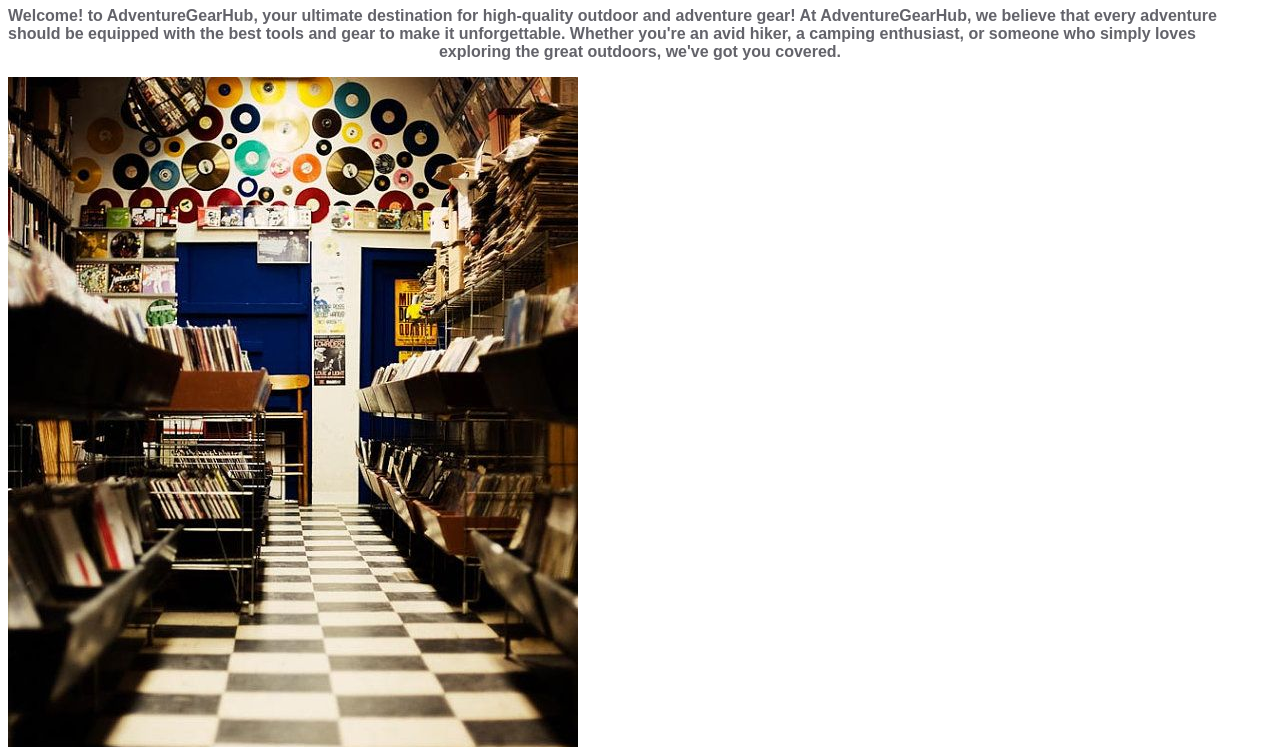
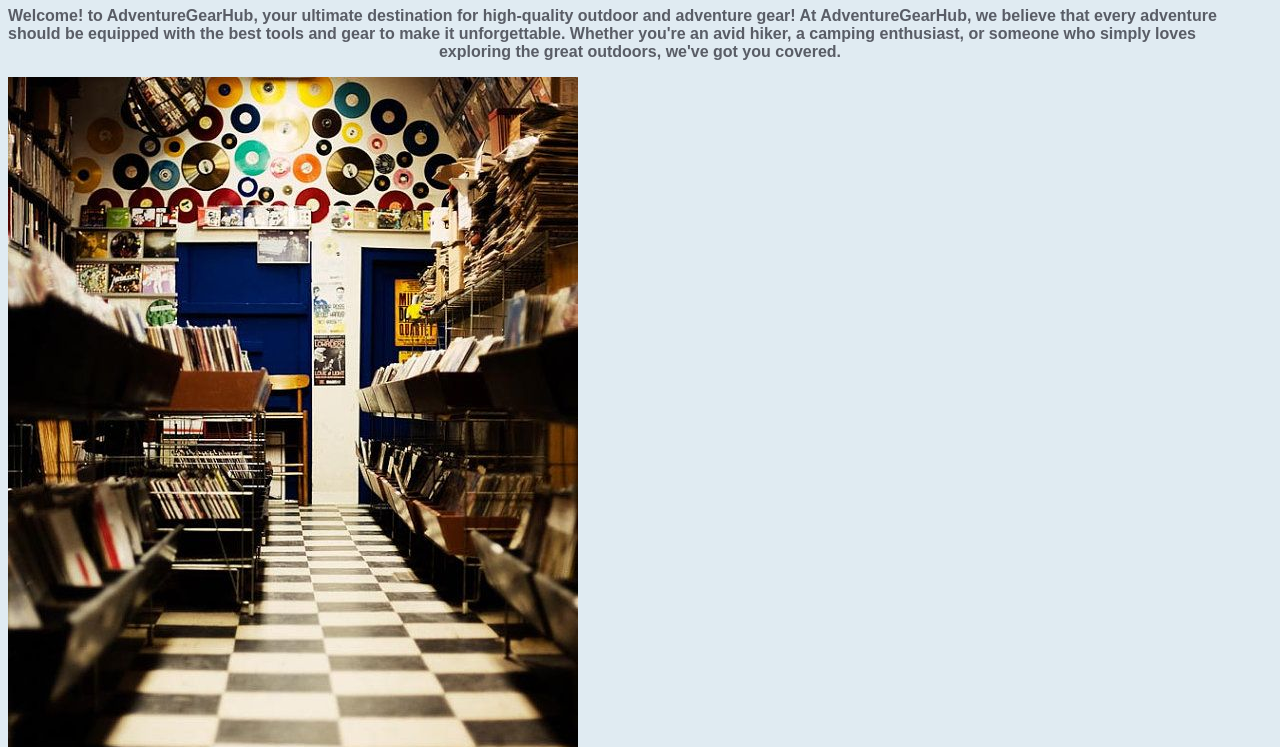
Before and after one commit to Manuja2020/html-My-creation7, a plain HTML site: page index.html in a window 1280 px wide. Shown: the part 73-820 px from the top of the page. Drawn offline with Linux system fonts and the light colour scheme.

Commit message:
Update style.css

```diff
--- a/style.css
+++ b/style.css
@@ -1,3 +1,6 @@
+body{
+    background-color: #e0ebf2;
+}
 .heading{
     color:rgb(59, 78, 78);
     text-align: center;
```
